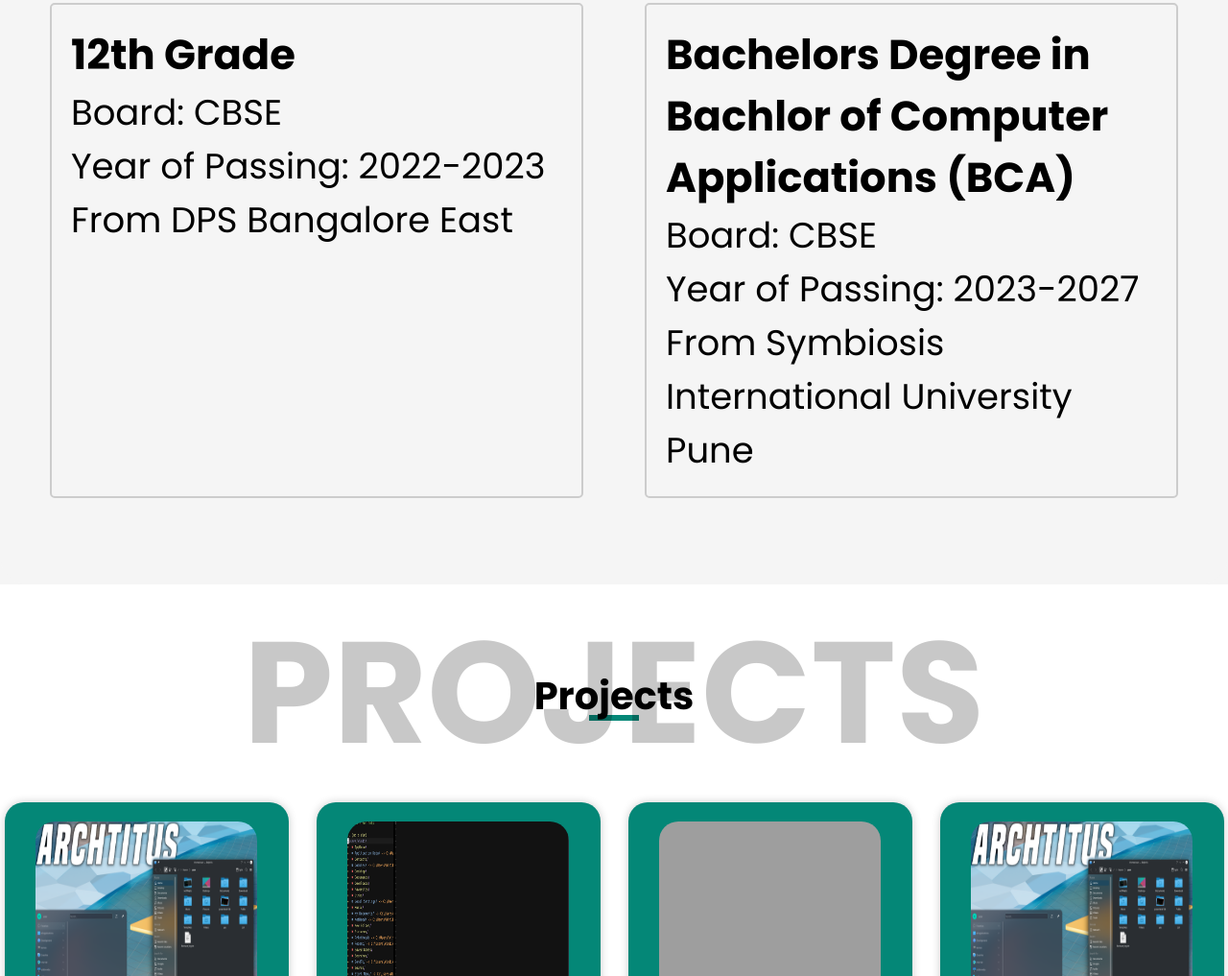
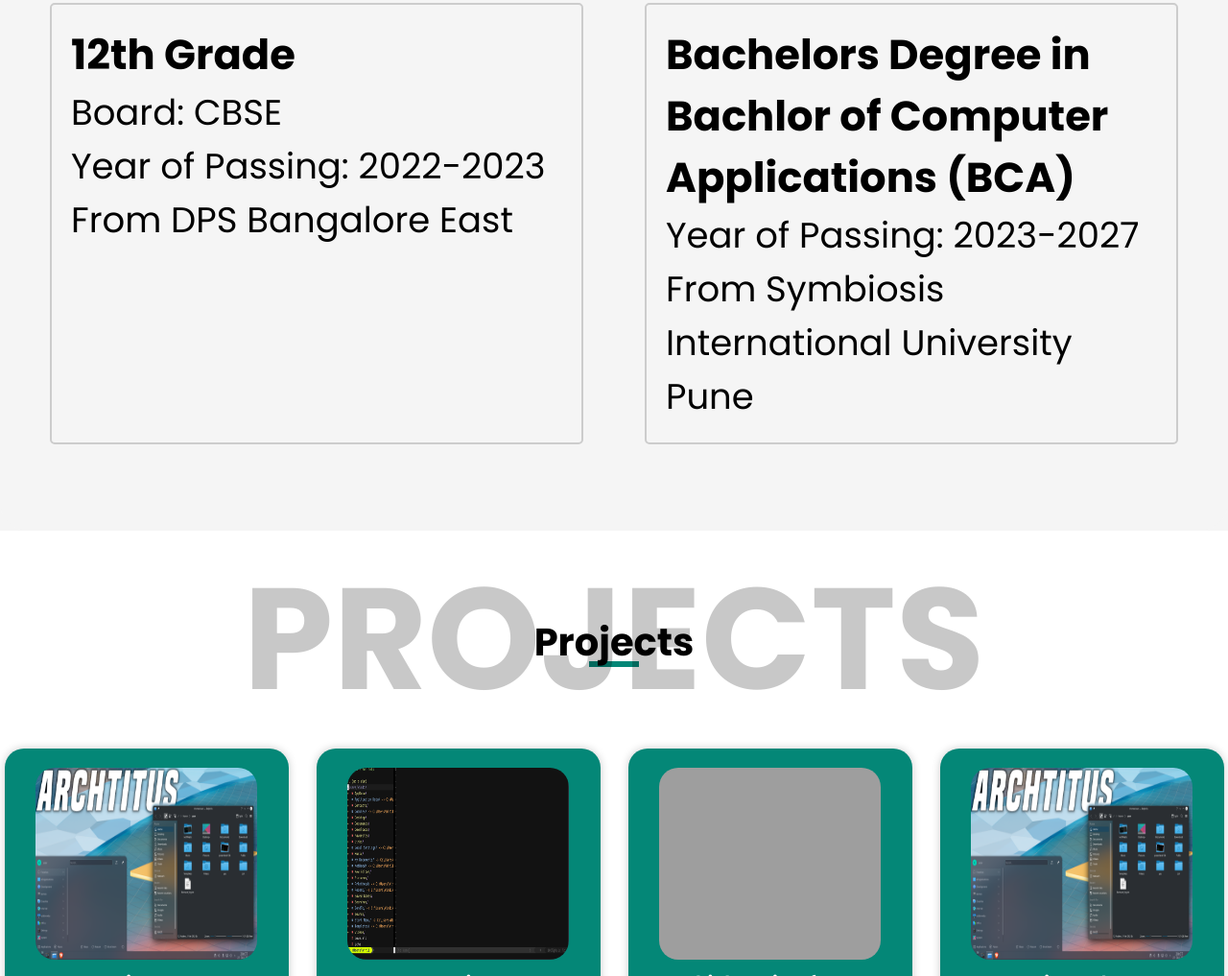
Before and after one commit to TwistedVision518/PortfolioPrototype, a website: page index.html in a window 1280 px wide. Shown: the part 3703-4720 px from the top of the page at 96% size. Drawn offline with nearby package versions, Linux system fonts and the light colour scheme; grey boxes are pictures that could not be loaded.

Commit message:
modified:   index.html

```diff
--- a/index.html
+++ b/index.html
@@ -102,7 +102,6 @@
             </div>
             <div class="education-item">
               <h3>Bachelors Degree in Bachlor of Computer Applications (BCA)</h3>
-              <p>Board: CBSE</p>
               <p>Year of Passing: 2023-2027</p>
               <p>From Symbiosis International University Pune</p>
             </div>
```
